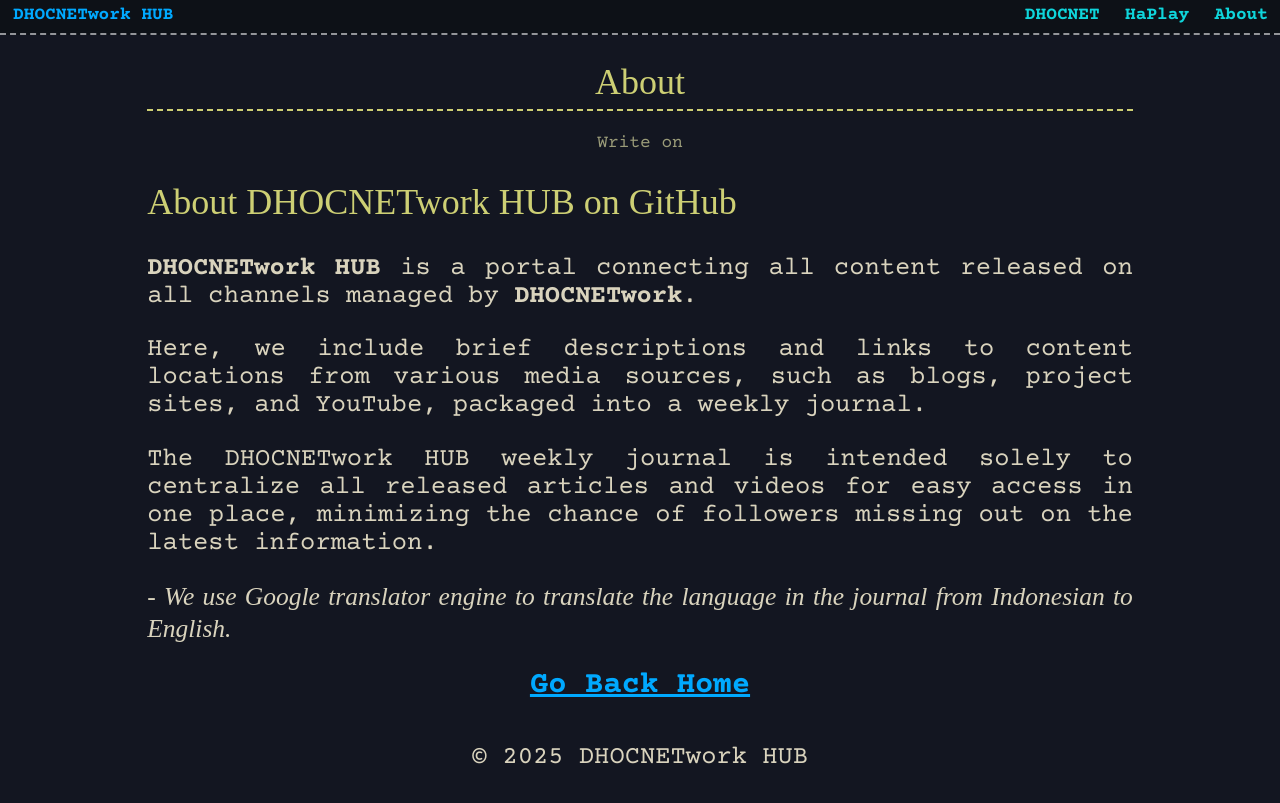
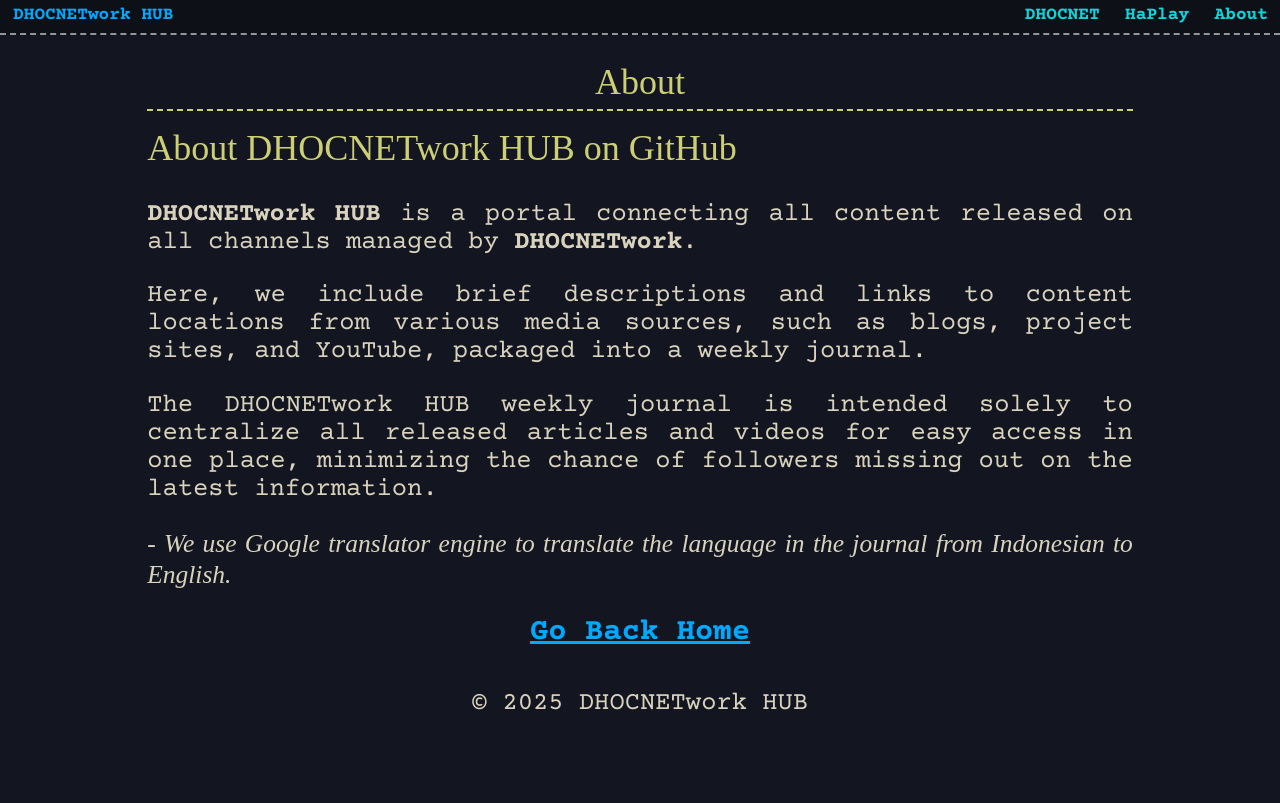
Before and after one commit to dhocnet/dhocnet.github.io, a Jekyll site: the page built from about.md, in a window 1280 px wide. Shown: the top 803 px of the page. Built offline with Jekyll 4.4.1, drawn with Linux system fonts in a browser that asks for light colours; some web fonts are replaced.

Commit message:
Update pages.html

```diff
--- a/_layouts/pages.html
+++ b/_layouts/pages.html
@@ -4,7 +4,6 @@
 
 <article id="dhocnet-pages">
   <h1 style="border-bottom: 2px dashed #cdcf74; text-align: center;">{{ page.title }}</h1>
-  <p style="color: #9b9c79; font-size: 0.7em; text-align: center;">Write on {{ page.date | date: "%B %d, %Y - %I:%M %p (%:z)" }}</p>
   {{ content }}
 </article>
 
```
